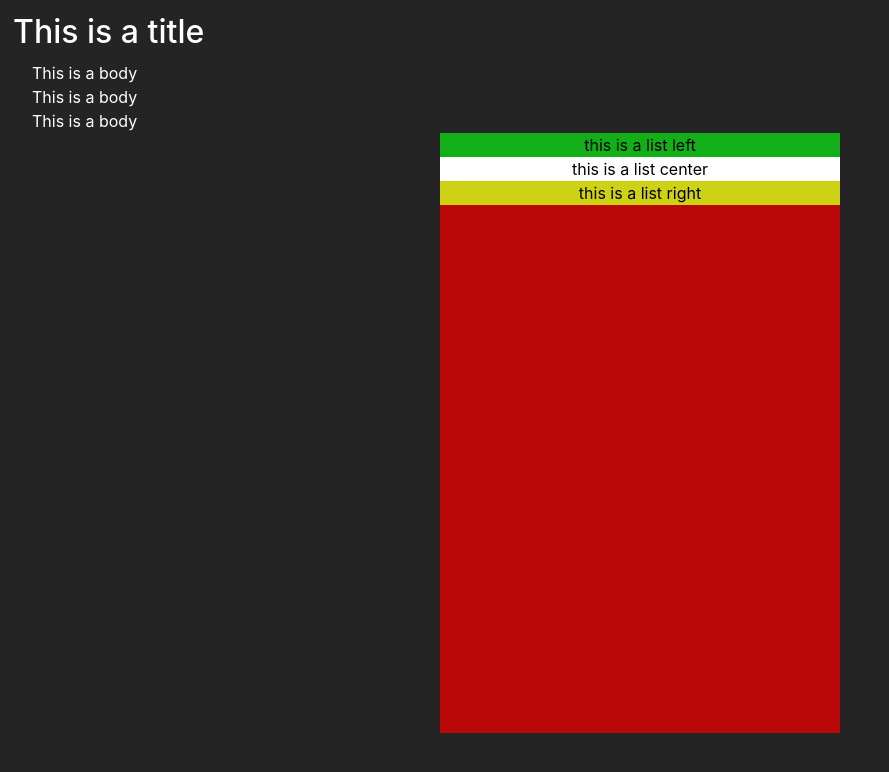
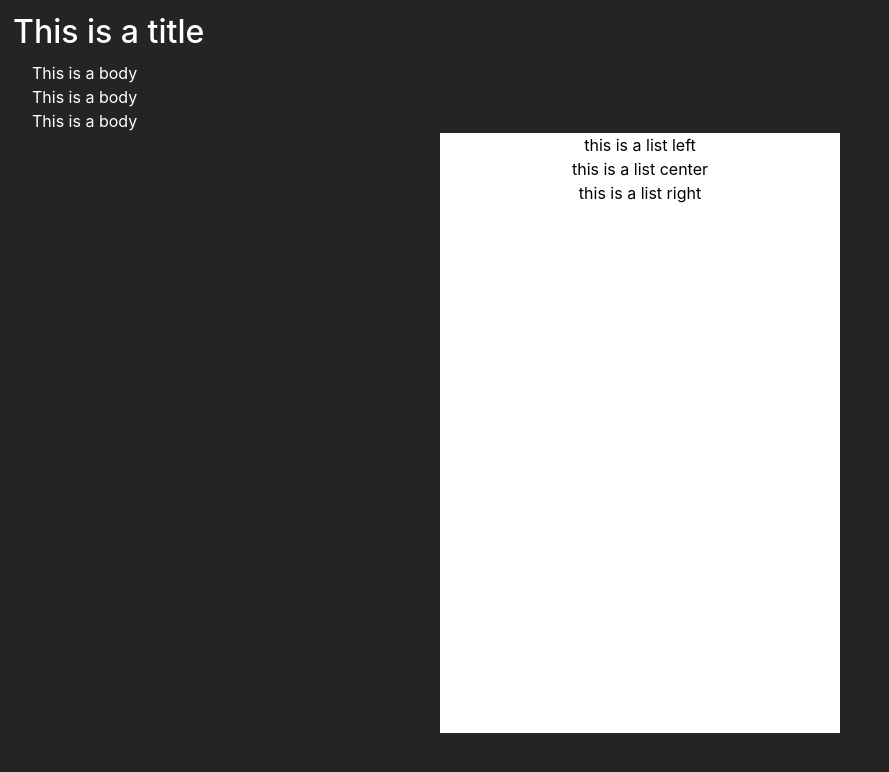
Before and after one commit to inc-cookiebox/test, a React (Vite) app: page / in a window 1280 px wide. Shown: the top 772 px of the page, without its empty margins (0-889 px from the left). Built offline with nearby package versions, Linux system fonts and the light colour scheme.

Commit message:
test: plain - CookieBox

```diff
--- a/src/App.css
+++ b/src/App.css
@@ -22,11 +22,11 @@
 }
 .box { width: 400px;
   height: 600px;
-  background-color: #ba0808; }
+  background-color: #ffffff; }
 .left { text-align: center;
-  color: #000000;   background-color: #12af19; }
+  color: #000000;   background-color: #ffffff; }
 .right { text-align: center;
-  color: #000000;   background-color: #ced214; }
+  color: #000000;   background-color: #ffffff; }
 .center { text-align: center;
   color: #000000;
   background-color: #ffffff; }
```
